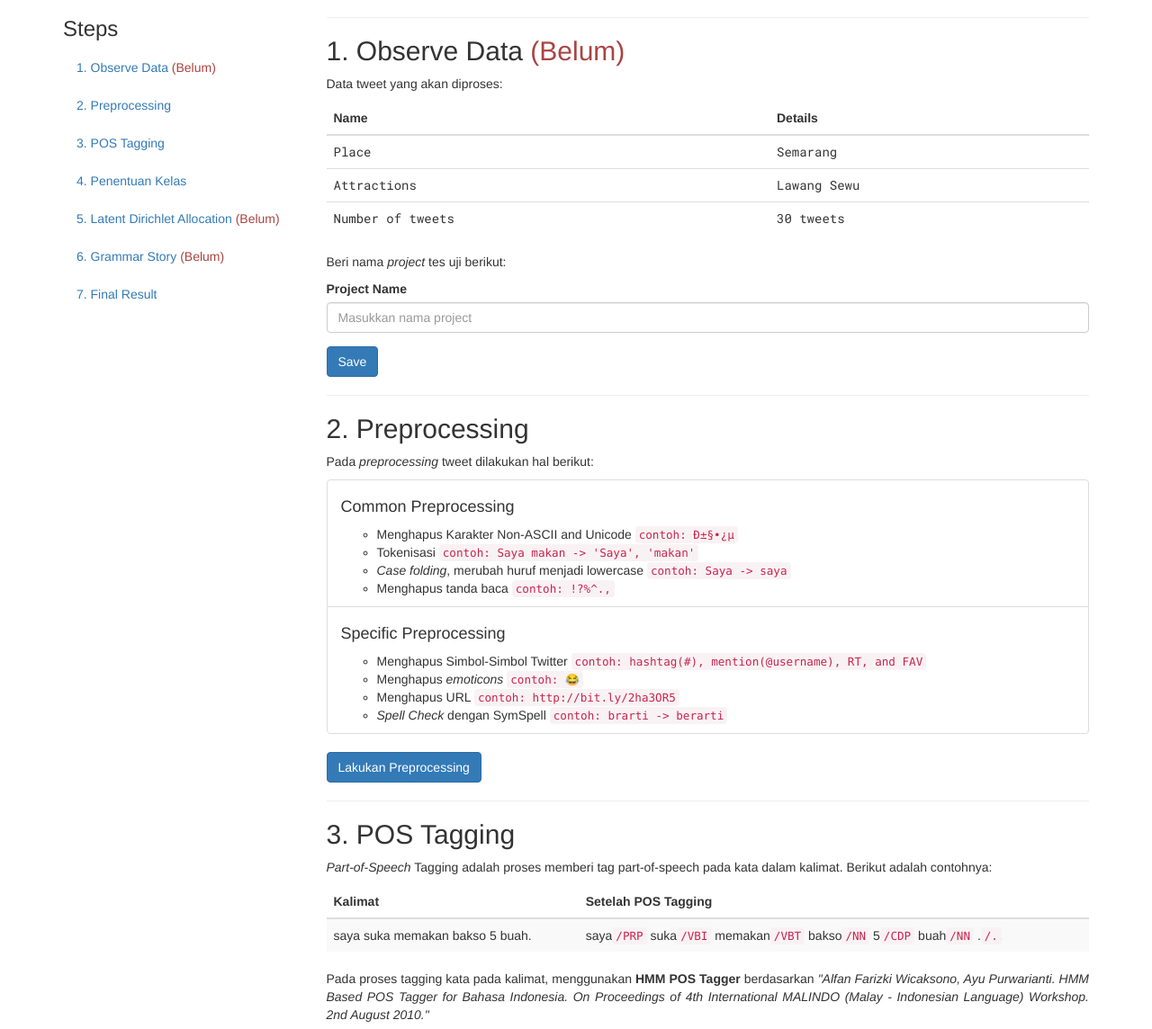
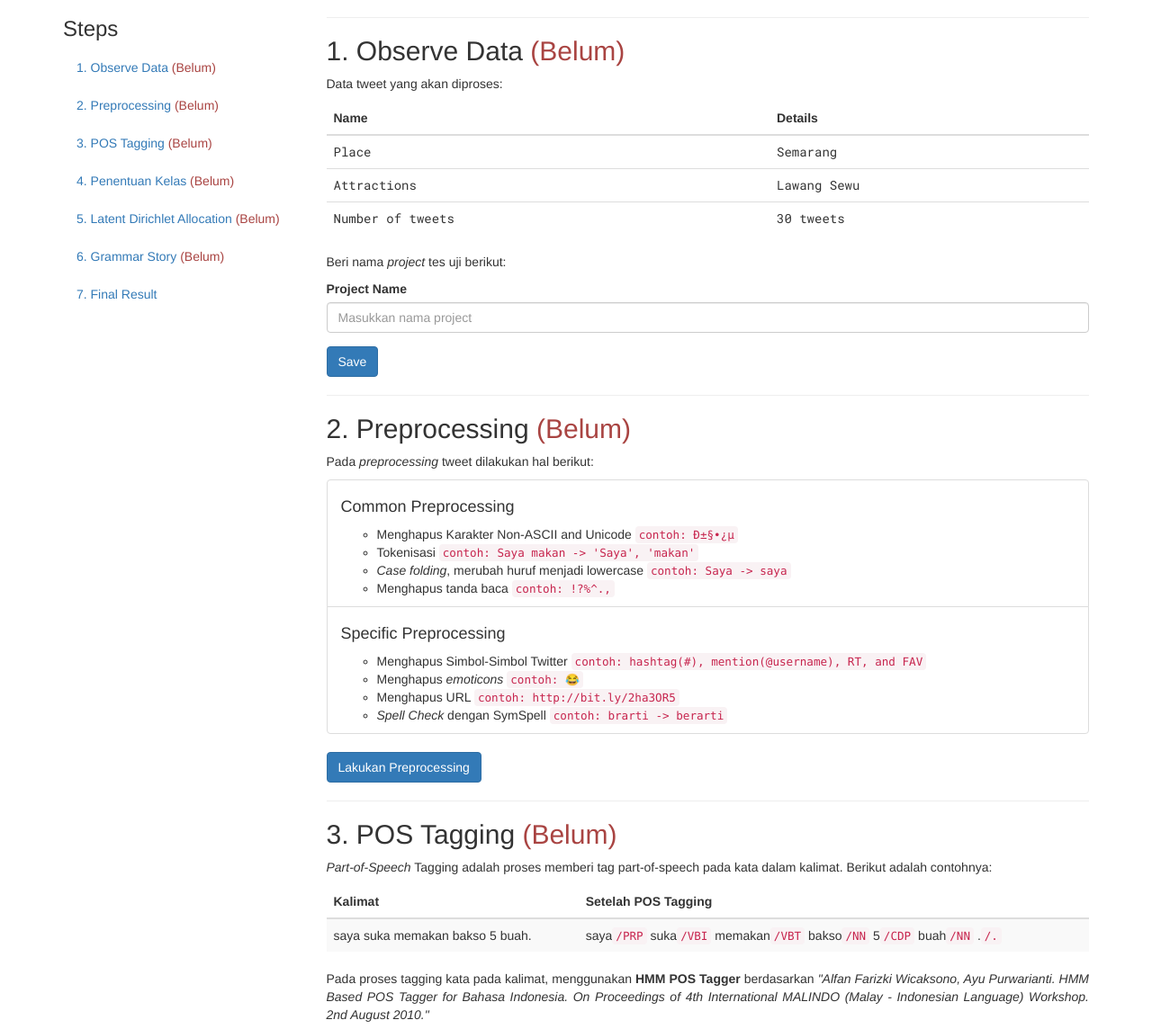
Before and after one commit to yasirabd/flask-storytelling-twitter-testing, a Flask app: page /process in a window 1280 px wide. Shown: the part 51-1195 px from the top of the page at 90% size. Run offline with Flask 2, Linux system fonts and the light colour scheme; some libraries are stand-ins or nearby versions.

Commit message:
modify process grammar story

```diff
--- a/app/templates/process.html
+++ b/app/templates/process.html
@@ -43,9 +43,9 @@ Storytelling Twitter Pengujian
       <ol class="nav nav-stacked" id="sidebar" data-spy="affix" data-offset-top=0>
         <h3>Steps</h3>
         <li><a href="#observe">1. Observe Data <span id="stat_observe_sidebar" class="text-danger">(Belum)</span></a></li>
-        <li><a href="#preprocessing">2. Preprocessing <span style="display:none" id="stat_preprocessing_sidebar" class="text-danger">(Belum)</span></a></li>
-        <li><a href="#tagging">3. POS Tagging <span style="display: none;" id="stat_pos_tagging_sidebar" class="text-danger">(Belum)</span></a></li>
-        <li><a href="#penentuan_kelas">4. Penentuan Kelas <span style="display: none;" id="stat_penentuan_kelas_sidebar" class="text-danger">(Belum)</span></a></li>
+        <li><a href="#preprocessing">2. Preprocessing <span id="stat_preprocessing_sidebar" class="text-danger">(Belum)</span></a></li>
+        <li><a href="#tagging">3. POS Tagging <span id="stat_pos_tagging_sidebar" class="text-danger">(Belum)</span></a></li>
+        <li><a href="#penentuan_kelas">4. Penentuan Kelas <span id="stat_penentuan_kelas_sidebar" class="text-danger">(Belum)</span></a></li>
         <li><a href="#lda">5. Latent Dirichlet Allocation <span id="stat_lda_sidebar" class="text-danger">(Belum)</span></a></li>
         <li><a href="#grammar">6. Grammar Story <span id="stat_grammar_sidebar" class="text-danger">(Belum)</span></a></li>
         <li><a href="#final">7. Final Result</a></li>
@@ -89,7 +89,7 @@ Storytelling Twitter Pengujian
         <p class="code"><small><span id="status_observe"></span></small></p>
       </p>
       <hr>
-      <h2 id="preprocessing" class="anchor">2. Preprocessing <span style="display:none" id="stat_preprocessing_header" class="text-danger">(Belum)</span></h2>
+      <h2 id="preprocessing" class="anchor">2. Preprocessing <span id="stat_preprocessing_header" class="text-danger">(Belum)</span></h2>
       <p>
         Pada <i>preprocessing</i> tweet dilakukan hal berikut:
         <ol class="list-group">
@@ -116,7 +116,7 @@ Storytelling Twitter Pengujian
         <p class="code"><small><span id="status_preprocessing"></span></small></p>
       </p>
       <hr>
-      <h2 id="tagging" class="anchor">3. POS Tagging <span style="display: none;" id="stat_pos_tagging_header" class="text-danger">(Belum)</span></h2>
+      <h2 id="tagging" class="anchor">3. POS Tagging <span id="stat_pos_tagging_header" class="text-danger">(Belum)</span></h2>
       <p>
         <i>Part-of-Speech</i> Tagging adalah proses memberi tag part-of-speech pada kata dalam kalimat. Berikut adalah contohnya:<br />
         <table class="table table-striped">
@@ -364,7 +364,7 @@ Storytelling Twitter Pengujian
         <p class="code"><small><span id="status_pos_tagging"></span></small></p>
       </p>
       <hr>
-      <h2 id="penentuan_kelas" class="anchor">4. Penentuan Kelas <span style="display: none;" id="stat_penentuan_kelas_header" class="text-danger">(Belum)</span></h2>
+      <h2 id="penentuan_kelas" class="anchor">4. Penentuan Kelas <span id="stat_penentuan_kelas_header" class="text-danger">(Belum)</span></h2>
       <p>
         Setelah dilakukan <i>tagging</i>, kata-kata yang memiliki <i>tag</i> seperti berikut yang dilakukan pencarian topik:
         <table class="table table-condensed">
```
Also changed, not shown: app.db.
